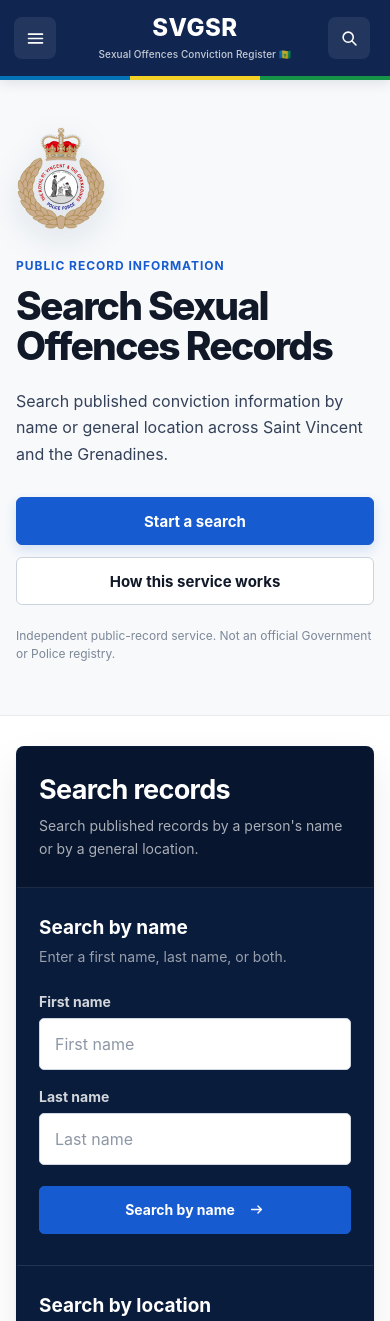
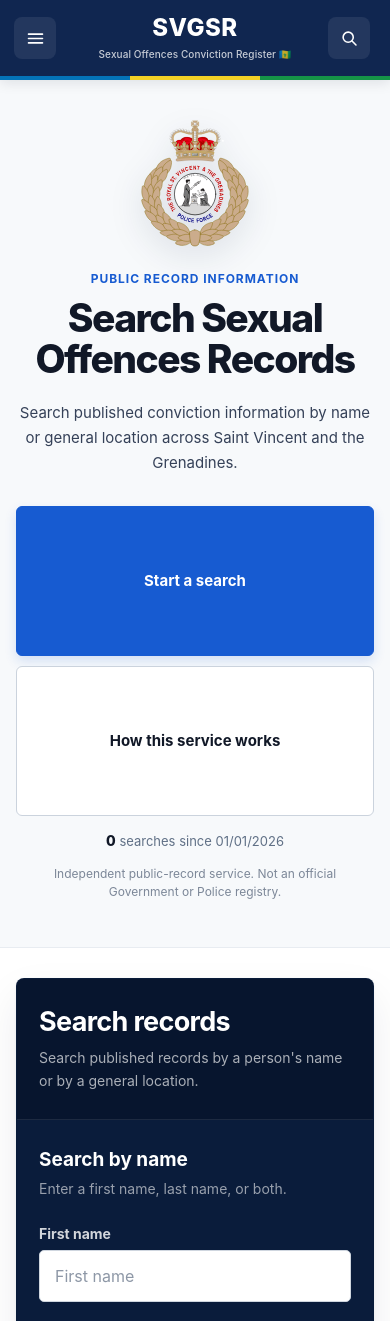
Before and after one commit to MarkDoyle722/SVGSR, a React (Vite) app: page / in a window 390 px wide. Shown: the top 1321 px of the page. Built offline with nearby package versions, Linux system fonts and the light colour scheme; no server answers.

Commit message:
Update site

```diff
--- a/src/App.css
+++ b/src/App.css
@@ -1777,3 +1777,228 @@ select:focus-visible {
     font-size: 9px;
   }
 }
+/* =========================================================
+   SVGOR / SVGSR HOME HERO — MOBILE CENTERED PREMIUM UPGRADE
+   Paste this at the VERY BOTTOM of src/App.css
+========================================================= */
+
+.hero-search-stats {
+  margin-top: 18px;
+
+  color: #5f6d82;
+
+  font-size: 14px;
+  line-height: 1.5;
+}
+
+.hero-search-stats strong {
+  color: var(--text);
+
+  font-size: 15px;
+  font-weight: 800;
+}
+
+/* Keep the hero balanced on larger screens. */
+.hero-content {
+  min-width: 0;
+}
+
+.hero-content h1 {
+  max-width: 760px;
+}
+
+.hero-text {
+  max-width: 720px;
+}
+
+/* =========================================================
+   MOBILE / SMALL TABLET
+========================================================= */
+
+@media (max-width: 760px) {
+  .hero {
+    padding: 46px 0 52px;
+  }
+
+  .hero-grid {
+    grid-template-columns: 1fr !important;
+
+    gap: 26px;
+
+    text-align: center;
+  }
+
+  .hero-logo-wrap {
+    width: 100%;
+
+    display: flex;
+    align-items: center;
+    justify-content: center;
+
+    order: 0;
+  }
+
+  .hero-logo {
+    width: 126px;
+    height: auto;
+
+    margin: 0 auto;
+  }
+
+  .hero-content {
+    width: 100%;
+
+    display: flex;
+    flex-direction: column;
+    align-items: center;
+
+    order: 1;
+  }
+
+  .hero-label {
+    margin-left: auto;
+    margin-right: auto;
+
+    text-align: center;
+  }
+
+  .hero-content h1 {
+    max-width: 560px;
+
+    margin-left: auto;
+    margin-right: auto;
+
+    text-align: center;
+  }
+
+  .hero-text {
+    max-width: 520px;
+
+    margin-left: auto;
+    margin-right: auto;
+
+    text-align: center;
+  }
+
+  .hero-actions {
+    width: 100%;
+
+    display: flex;
+    align-items: center;
+    justify-content: center;
+    flex-wrap: wrap;
+
+    gap: 10px;
+  }
+
+  .hero-actions .button {
+    min-height: 46px;
+  }
+
+  .hero-search-stats {
+    width: 100%;
+
+    margin-top: 16px;
+
+    text-align: center;
+
+    font-size: 13px;
+  }
+
+  .hero-search-stats strong {
+    font-size: 14px;
+  }
+
+  .independent-note {
+    max-width: 520px;
+
+    margin-left: auto;
+    margin-right: auto;
+
+    text-align: center;
+  }
+}
+
+/* =========================================================
+   MOBILE
+========================================================= */
+
+@media (max-width: 560px) {
+  .hero {
+    padding: 38px 0 46px;
+  }
+
+  .hero-grid {
+    gap: 22px;
+  }
+
+  .hero-logo {
+    width: 112px;
+  }
+
+  .hero-content h1 {
+    max-width: 360px;
+
+    font-size: clamp(34px, 10vw, 44px);
+    line-height: 1.04;
+    letter-spacing: -0.04em;
+  }
+
+  .hero-text {
+    max-width: 360px;
+
+    font-size: 15px;
+    line-height: 1.65;
+  }
+
+  .hero-actions {
+    max-width: 360px;
+  }
+
+  .hero-actions .button {
+    flex: 1 1 150px;
+
+    min-height: 46px;
+    padding-left: 16px;
+    padding-right: 16px;
+  }
+
+  .hero-search-stats {
+    margin-top: 14px;
+
+    color: #607086;
+
+    font-size: 13px;
+  }
+
+  .independent-note {
+    max-width: 350px;
+
+    margin-top: 14px;
+  }
+}
+
+/* =========================================================
+   VERY SMALL PHONES
+========================================================= */
+
+@media (max-width: 380px) {
+  .hero-logo {
+    width: 102px;
+  }
+
+  .hero-content h1 {
+    font-size: 32px;
+  }
+
+  .hero-actions {
+    display: grid;
+    grid-template-columns: 1fr;
+
+    width: 100%;
+  }
+
+  .hero-actions .button {
+    width: 100%;
+  }
+}
--- a/src/App.jsx
+++ b/src/App.jsx
@@ -14,6 +14,25 @@ const parishes = [
   "Saint George",
   "Saint Patrick",
 ];
+
+const publicSearchCount = Number(
+  import.meta.env.VITE_PUBLIC_SEARCH_COUNT || 0,
+);
+
+const searchCountSince = new Intl.DateTimeFormat("en-GB", {
+  day: "2-digit",
+  month: "2-digit",
+  year: "numeric",
+}).format(new Date(new Date().getFullYear(), 0, 1));
+
+function formatSearchCount(value) {
+  if (!Number.isFinite(value) || value < 0) {
+    return "0";
+  }
+
+  return new Intl.NumberFormat("en-GB").format(value);
+}
+
 
 function MenuIcon() {
   return (
@@ -231,7 +250,7 @@ function App() {
             </div>
 
             <div className="hero-content">
-              <p className="section-label">
+              <p className="section-label hero-label">
                 Public record information
               </p>
 
@@ -260,6 +279,18 @@ function App() {
                 >
                   How this service works
                 </a>
+              </div>
+
+              <div
+                className="hero-search-stats"
+                aria-label={`${formatSearchCount(
+                  publicSearchCount,
+                )} searches since ${searchCountSince}`}
+              >
+                <strong>
+                  {formatSearchCount(publicSearchCount)}
+                </strong>{" "}
+                searches since {searchCountSince}
               </div>
 
               <p className="independent-note">
```
